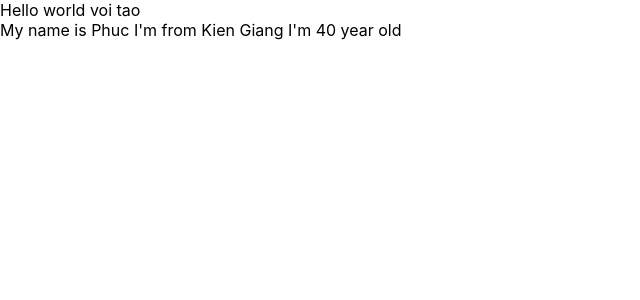
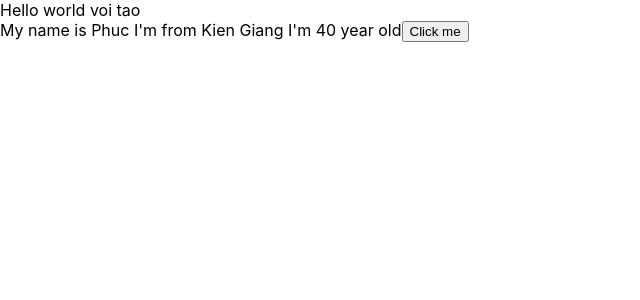
Before and after one commit to dqphuc/Hoc-react, a React (Create React App) app: page / in a window 1280 px wide. Shown: the top 300 px of the page, without its empty margins (0-640 px from the left). Built offline with nearby package versions, Linux system fonts and the light colour scheme.

Commit message:
video 19

```diff
--- a/src/components/MyComponent.js
+++ b/src/components/MyComponent.js
@@ -8,12 +8,17 @@ class MyComponent extends React.Component {
     address: "Kien Giang",
     age: 40,
   };
+  handleClick(event) {
+    //console.log(">>>>> click me my button");
+    console.log(event.target)
+  }
 
   render() {
     return (
       <div>
         My name is {this.state.name} I'm from {this.state.address} I'm{" "}
         {this.state.age} year old
+        <button onClick={this.handleClick}>Click me</button>
       </div>
     );
   }
```
